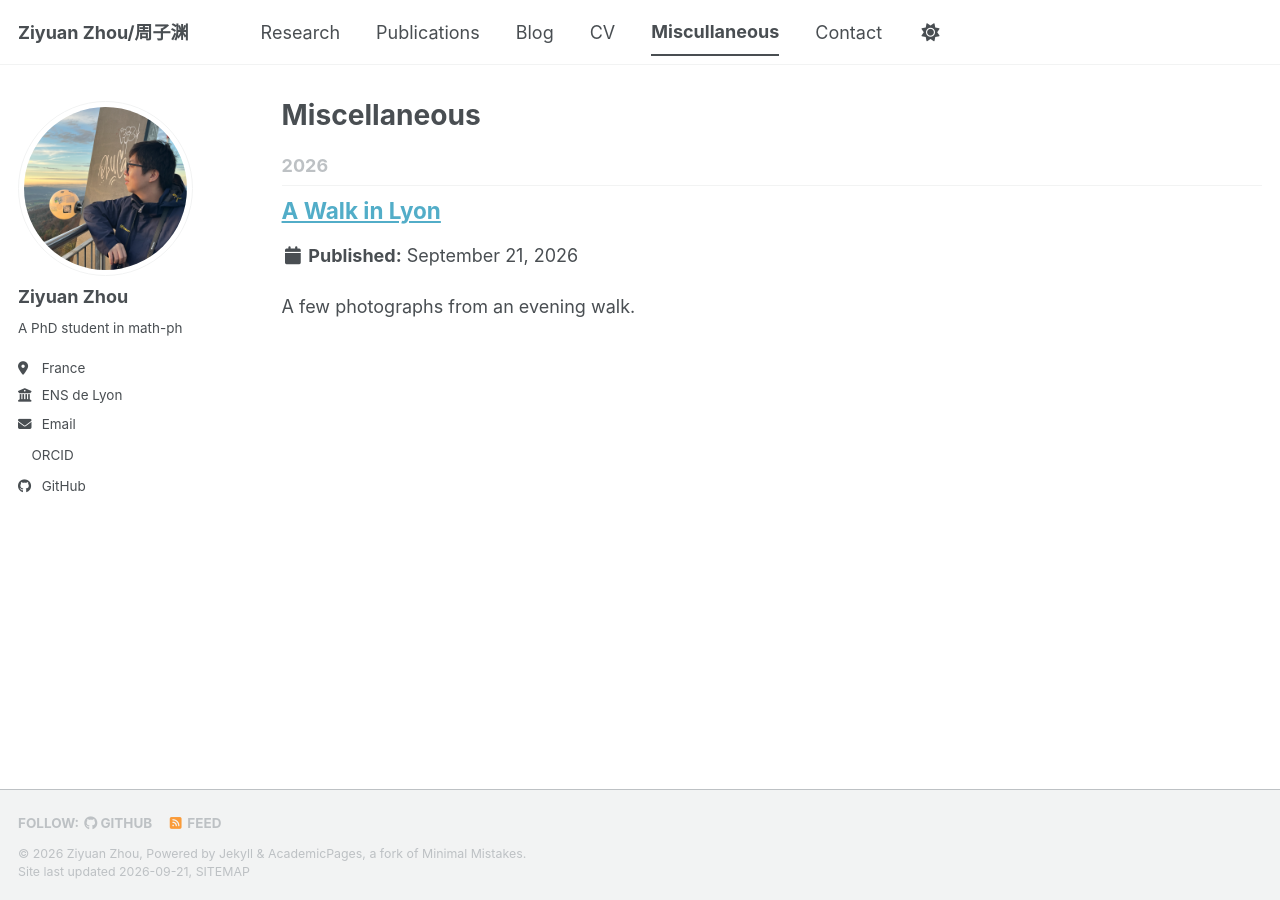
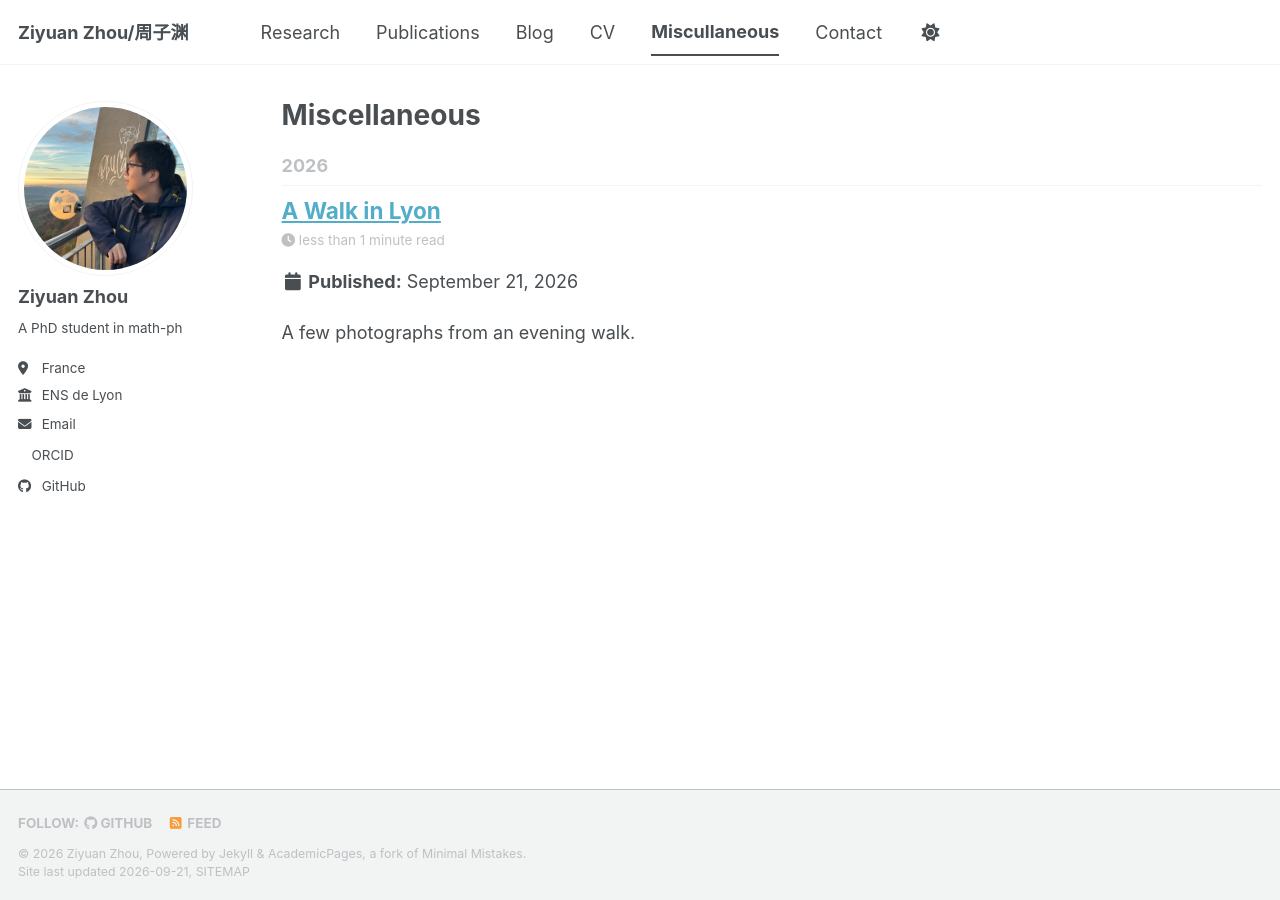
Before and after one commit to TzuyZhou/tzuyzhou.github.io, a Jekyll site: the page built from _pages/miscellaneous.html, in a window 1280 px wide. Built offline with Jekyll 4.4.1, drawn with Linux system fonts in a browser that asks for light colours; a style sheet for code colours, icons or effects is not loaded; part of the change alters nothing that is shown.

```diff
--- a/_config.yml
+++ b/_config.yml
@@ -293,6 +293,17 @@ defaults:
       layout: talk
       author_profile: true
       share: true
+  # _miscellaneous
+  - scope:
+      path: ""
+      type: miscellaneous
+    values:
+      layout: single
+      author_profile: true
+      read_time: true
+      comments: true
+      share: true
+      related: true
 
 
 # Sass/SCSS
```
Also changed, not shown: 6 other files.
